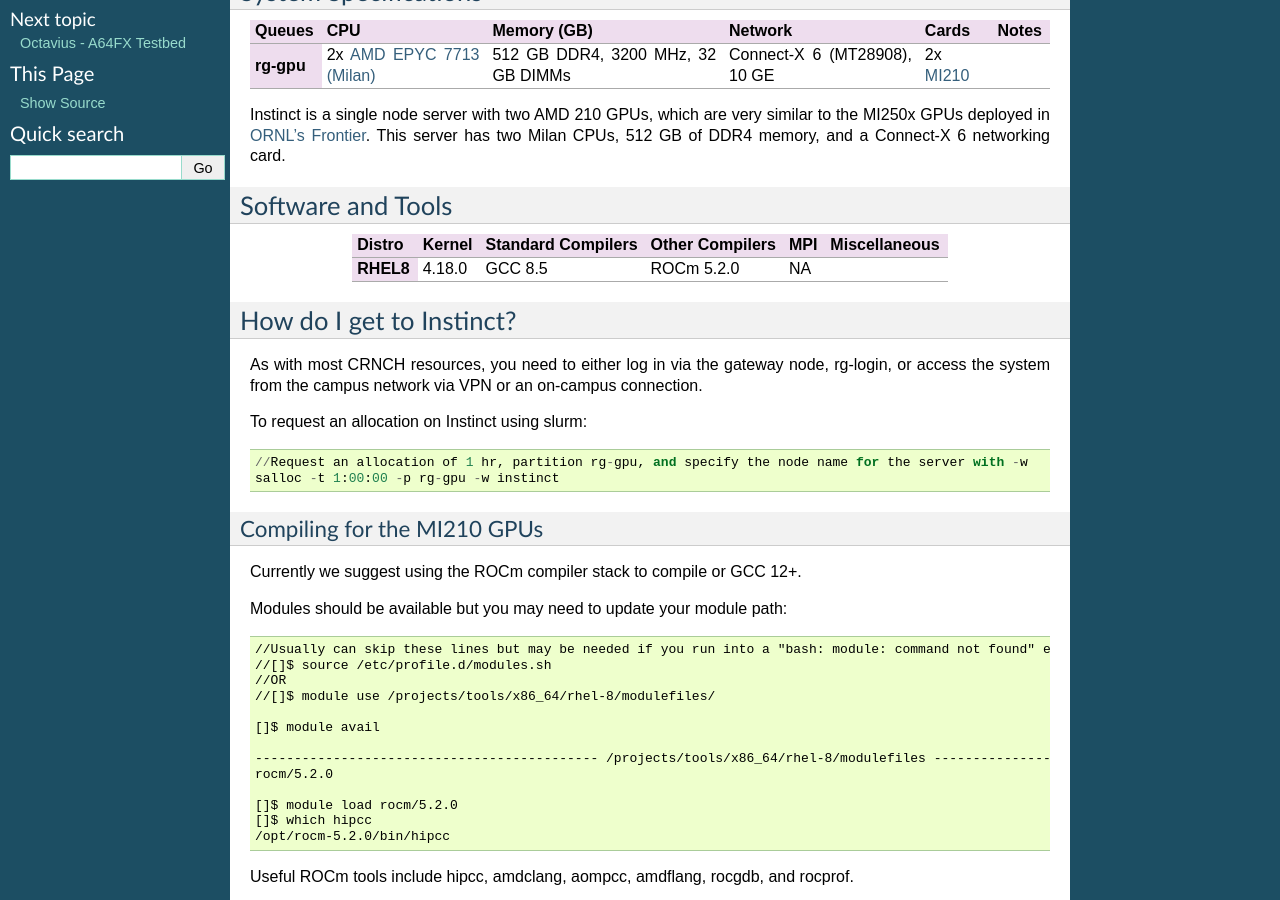
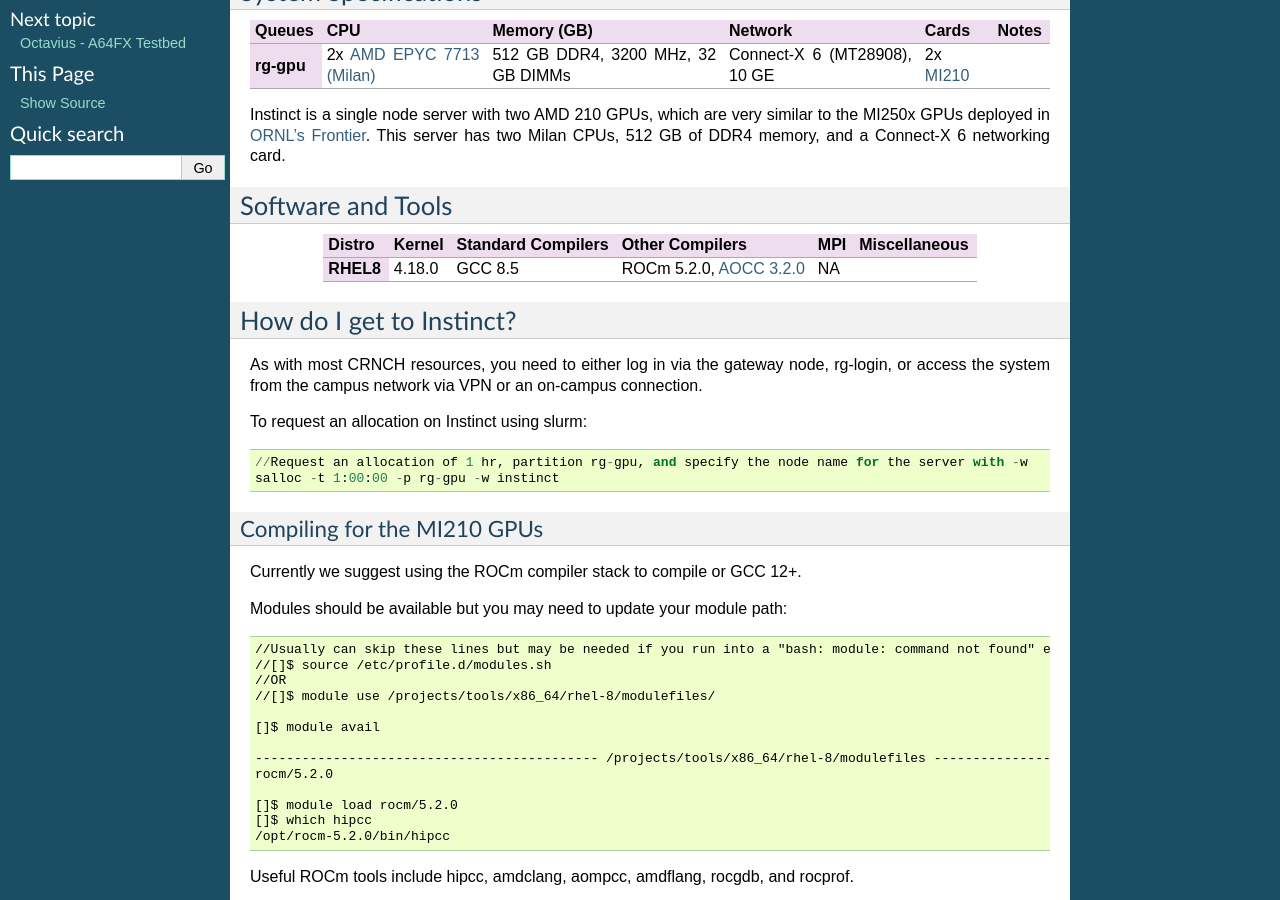
Before and after one commit to gt-crnch-rg/read-the-docs, a Sphinx documentation site: the page built from docs/gpu/instinct-mi210.rst, in a window 1280 px wide and 900 px high, scrolled down 385 px. Built offline with Sphinx 7.4.7, drawn with Linux system fonts in a browser that asks for light colours; pages that are not in the unit, such as notebooks, are missing from menus.

Commit message:
Update instinct-mi210.rst

```diff
--- a/docs/gpu/instinct-mi210.rst
+++ b/docs/gpu/instinct-mi210.rst
@@ -56,7 +56,7 @@ Software and Tools
     * - RHEL8
       - 4.18.0
       - GCC 8.5
-      - ROCm 5.2.0
+      - ROCm 5.2.0, `AOCC 3.2.0 <https://developer.amd.com/wp-content/resources/57222_AOCC_UG_Rev_3.2.pdf>`__
       - NA
       -
 
```
